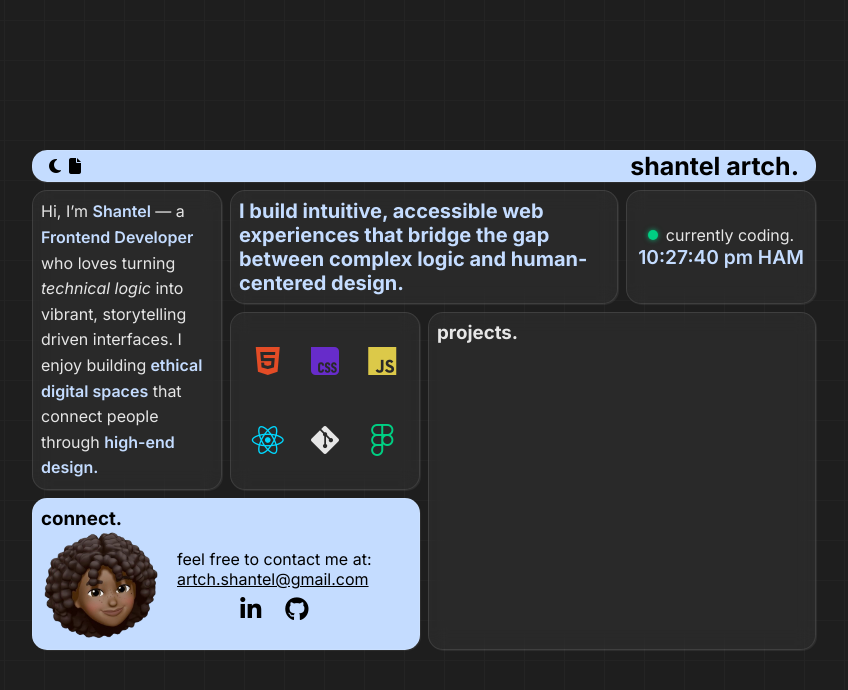
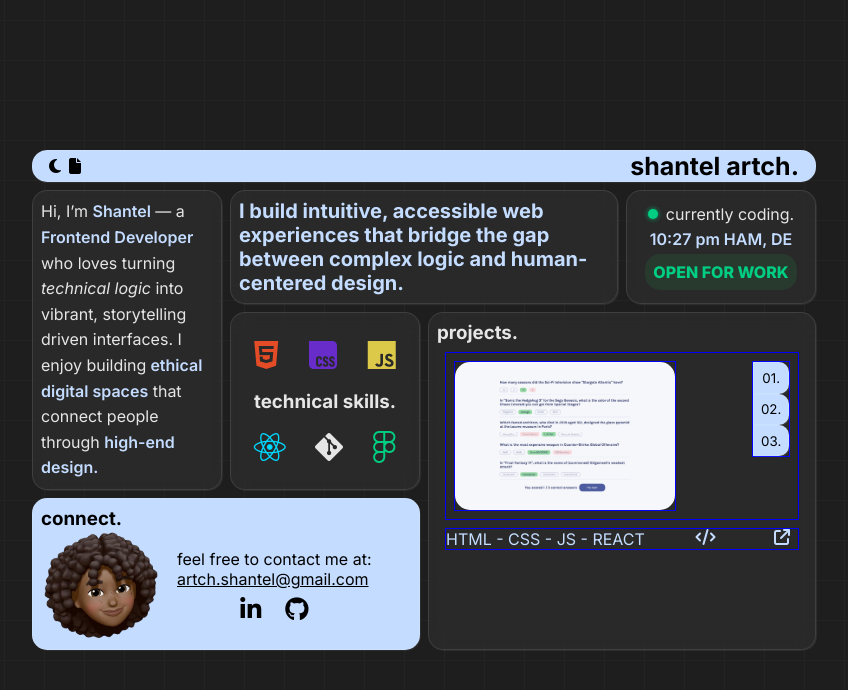
Before and after one commit to shantel1111/v2, a React (Vite) app: page / in a window 1280 px wide. Shown: the top 690 px of the page, without its empty margins (216-1064 px from the left). Built offline with nearby package versions, Linux system fonts and the light colour scheme.

Commit message:
Adjusted technical skills

```diff
--- a/src/components/ProjectCard.jsx
+++ b/src/components/ProjectCard.jsx
@@ -1,91 +1,27 @@
-// import quiz from "./assets/quizzical.png";
+import quiz from "../assets/quizzical.png";
 
 export default function ProjectCard() {
-  return <h3>projects.</h3>;
+  return (
+    <>
+      <h3>projects.</h3>
+      <div className="projects-container">
+        <div className="projects-preview">
+          <div className="project-img">
+            <img src={quiz} />
+          </div>
+          <div className="project-tabs">
+            <button className="project-btn">01. </button>
+            <button className="project-btn">02. </button>
+            <button className="project-btn">03. </button>
+          </div>
+        </div>
+
+        <div className="code-btn">
+          <p>HTML - CSS - JS - REACT</p>
+          <i class="fa-solid fa-code"></i>
+          <i class="fa-solid fa-arrow-up-right-from-square"></i>
+        </div>
+      </div>
+    </>
+  );
 }
-
-
-    //   <div className="projects-container">
-    //     <div className="projects-preview">
-    //       <div className="project-img">
-    //         <img src={quiz} />
-    //       </div>
-    //       <div className="code-btn">
-    //         <i class="fa-solid fa-code"></i>
-    //         <i class="fa-solid fa-arrow-up-right-from-square"></i>
-    //       </div>
-    //       {/* <div className="project-tabs">
-    //             <button className="project-btn">01. QUIZ</button>
-    //             <button className="project-btn">02. MOVIE</button>
-    //             <button className="project-btn">03. PSWRD</button>
-    //           </div> */}
-    //     </div>
-    //     {/* <div className="project-main">
-    //           <div className="project-info">
-    //             <h4>QUIZZICAL</h4>
-    //             <p>HTML5, CSS3, JS, ReactJS</p>
-    //           </div>
-
-    //           <div className="project-btn">
-    //             <a href="https://github.com/shantel1111/quizzical">
-    //               <i class="fa-solid fa-code"></i>
-    //             </a>
-
-    //             <a href="https://quizzical-0d8a04.netlify.app/">
-    //               <i class="fa-solid fa-arrow-up-right-from-square"></i>
-    //             </a>
-    //           </div>
-    //         </div>
-
-    //         <div className="project-main">
-    //           <div className="project-info">
-    //             <h4>FILM FLOW</h4>
-    //             <p>HTML5, CSS3, JS, ReactJS</p>
-    //           </div>
-
-    //           <div className="project-btn">
-    //             <a href="https://github.com/shantel1111/movie-watchlist">
-    //               <i class="fa-solid fa-code"></i>
-    //             </a>
-
-    //             <a href="https://moviewatchlist-5bc64a.netlify.app/">
-    //               <i class="fa-solid fa-arrow-up-right-from-square"></i>
-    //             </a>
-    //           </div>
-    //         </div>
-
-    //         <div className="project-main">
-    //           <div className="project-info">
-    //             <h4>MOTIVE</h4>
-    //             <p>HTML5, CSS3, JS, ReactJS</p>
-    //           </div>
-
-    //           <div className="project-btn">
-    //             <a href="https://github.com/shantel1111/quizzical">
-    //               <i class="fa-solid fa-code"></i>
-    //             </a>
-
-    //             <a href="https://quizzical-0d8a04.netlify.app/">
-    //               <i class="fa-solid fa-arrow-up-right-from-square"></i>
-    //             </a>
-    //           </div>
-    //         </div>
-
-    //         <div className="project-main">
-    //           <div className="project-info">
-    //             <h4>PSWRD</h4>
-    //             <p>HTML5, CSS3, JS</p>
-    //           </div>
-
-    //           <div className="project-btn">
-    //             <a href="https://github.com/shantel1111/password-generator">
-    //               <i class="fa-solid fa-code"></i>
-    //             </a>
-
-    //             <a href="https://passwordgenerator-73787e.netlify.app/">
-    //               <i class="fa-solid fa-arrow-up-right-from-square"></i>
-    //             </a>
-    //           </div>
-    //         </div> */}
-    //   </div>
-    // </div>
--- a/src/components/StatusCard.jsx
+++ b/src/components/StatusCard.jsx
@@ -3,7 +3,7 @@ import { useState, useEffect } from "react";
 const formatter = new Intl.DateTimeFormat("en-GB", {
   hour: "2-digit",
   minute: "2-digit",
-  second: "2-digit",
+  // second: "2-digit",
   hour12: true,
   timeZone: "Europe/Berlin",
 });
@@ -30,9 +30,11 @@ export default function StatusCard() {
 
       <div className="local-time">
         <span className="current-time">
-          {formatter.format(currentTime)} HAM{" "}
+          {formatter.format(currentTime)} HAM, DE{" "}
         </span>
       </div>
+
+      <p className="open-cta">OPEN FOR WORK</p>
     </>
   );
 }
--- a/src/components/TechCard.jsx
+++ b/src/components/TechCard.jsx
@@ -1,27 +1,49 @@
 export default function TechCard() {
   return (
     <>
+      <div className="tech-stack1">
+        <div>
           <i
             className="fa-brands fa-html5 fa-2xl html-icon"
             aria-label="html icon"
           ></i>
-      <i className="fa-brands fa-css fa-2xl css-icon" aria-label="css icon"></i>
+        </div>
+        <div>
+          <i
+            className="fa-brands fa-css fa-2xl css-icon"
+            aria-label="css icon"
+          ></i>
+        </div>
+        <div>
           <i
             className="fa-brands fa-js fa-2xl js-icon"
             aria-label="javascript icon"
           ></i>
+        </div>
+      </div>
+
+      <h3>technical skills.</h3>
+
+      <div className="tech-stack2">
+        <div>
           <i
             className="fa-brands fa-react fa-2xl react-icon"
             aria-label="react icon"
           ></i>
+        </div>
+        <div>
           <i
             className="fa-brands fa-git-alt fa-2xl git-icon"
             aria-label="git icon"
           ></i>
+        </div>
+        <div>
           <i
             className="fa-brands fa-figma fa-2xl figma-icon"
             aria-label="figma icon"
           ></i>
+        </div>
+      </div>
     </>
   );
 }
--- a/src/styles/Bento.css
+++ b/src/styles/Bento.css
@@ -28,6 +28,7 @@ img {
   box-shadow: 1px 1px 1px rgba(200, 200, 200, 0.1);
   padding: 0.5em;
   transition: transform ease-in-out 0.5s;
+  height: 100%;
 }
 
 .grid-item:hover {
@@ -50,10 +51,20 @@ img {
 }
 
 .tech-card {
-  display: grid;
-  grid-template-columns: 1fr 1fr 1fr;
+  display: flex;
+  flex-direction: column;
+  justify-content: space-evenly;
+}
+
+.tech-card h3 {
+  align-self: center;
+}
+
+.tech-stack1,
+.tech-stack2 {
+  display: flex;
   align-items: center;
-  justify-items: center;
+  justify-content: space-around;
 }
 
 .html-icon {
@@ -79,14 +90,13 @@ img {
 .status-card {
   display: flex;
   flex-direction: column;
+  justify-content: space-evenly;
   align-items: center;
-  justify-content: center;
 }
 
 .status {
   display: flex;
   align-items: center;
-  justify-content: center;
 }
 
 .status-dot,
@@ -123,53 +133,39 @@ img {
   }
 }
 
-.local-time {
-  text-align: center;
-}
-
 .current-time {
   color: rgb(196, 220, 255);
-  font-size: 1.2em;
+  font-size: 1em;
   font-weight: 600;
-}
-
-.local-weather {
-  height: 100px;
-  margin-top: 1em;
-}
-
-.spinner {
-  border: 10px solid rgb(255, 255, 255);
-  border-top: 10px solid rgb(196, 220, 255);
-  border-radius: 50%;
-  width: 80px;
-  height: 80px;
-  animation: spin 2s linear infinite;
-}
-
-@keyframes spin {
-  0% {
-    transform: rotate(0deg);
-  }
-  100% {
-    transform: rotate(360deg);
-  }
 }
 
 .projects-preview {
   display: flex;
-  flex-direction: column;
-  justify-content: center;
-  align-items: center;
+  align-items: start;
+  border: 1px solid blue;
 }
 
 .code-btn {
   color: rgb(196, 220, 255);
   cursor: pointer;
+  border: 1px solid blue;
 }
 
 .code-btn i {
   padding: 0 0.5em;
+}
+
+.open-cta {
+  color: rgb(0, 207, 131);
+  background-color: rgba(34, 197, 94, 0.1);
+  font-weight: 800;
+  padding: 0.5em;
+  border-radius: 15px;
+}
+
+.project-img {
+  height: 150px;
+  border: 1px solid blue;
 }
 
 .project-img img {
@@ -178,23 +174,23 @@ img {
 }
 
 .project-tabs {
-  height: 20px;
-  /* border: 1px solid blue; */
+  /* height: 20px; */
+  border: 1px solid blue;
+  display: flex;
+  flex-direction: column;
 }
 
 .project-btn {
   font-family: "Inter", sans-serif;
   /* width: 50px;
   height: 25px; */
-  border-radius: 10px;
-  padding: 1em;
-  margin-left: 0.5em;
-  border: unset;
+  border-bottom-right-radius: 10px;
+  border-top-right-radius: 10px;
+  padding: 0.5em;
+  border: 1px solid rgba(255, 255, 255, 0.1);
+
+  box-shadow: 1px 1px 1px rgba(200, 200, 200, 0.1);
   background-color: rgb(196, 220, 255);
-
-  display: flex;
-  justify-content: center;
-  align-items: center;
 }
 
 .projects-container div {
```
Lines whose indentation alone changed are shown as unchanged.
